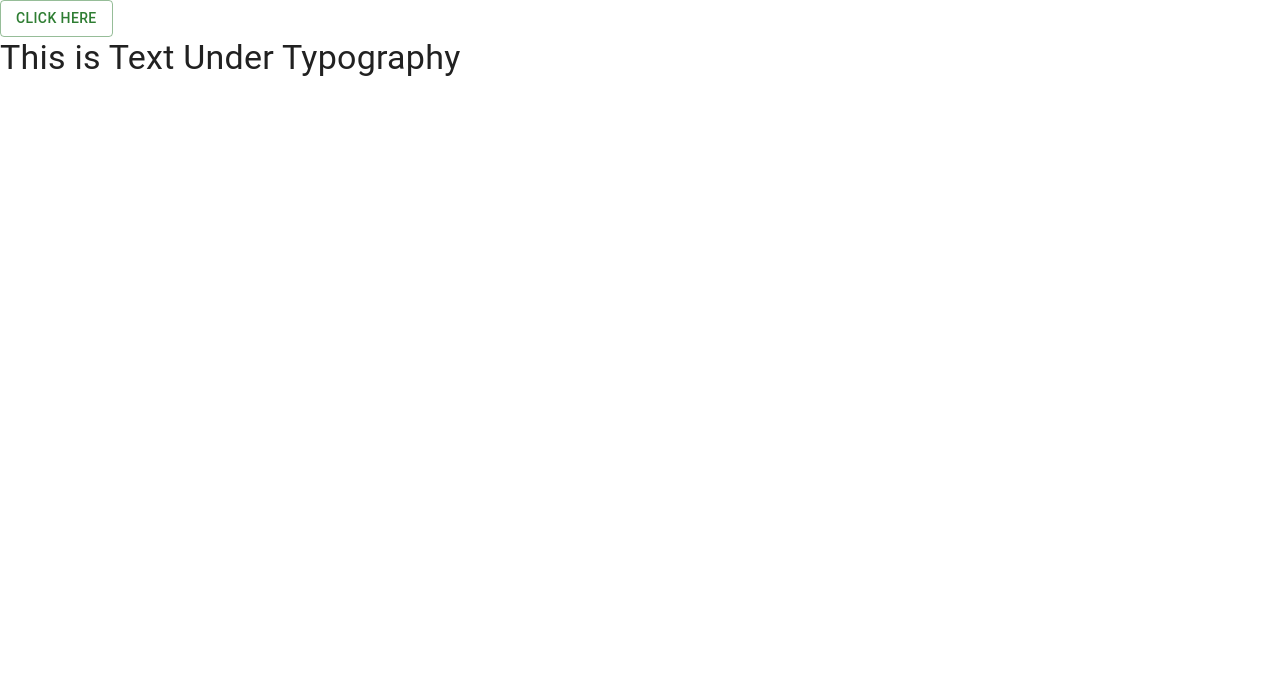
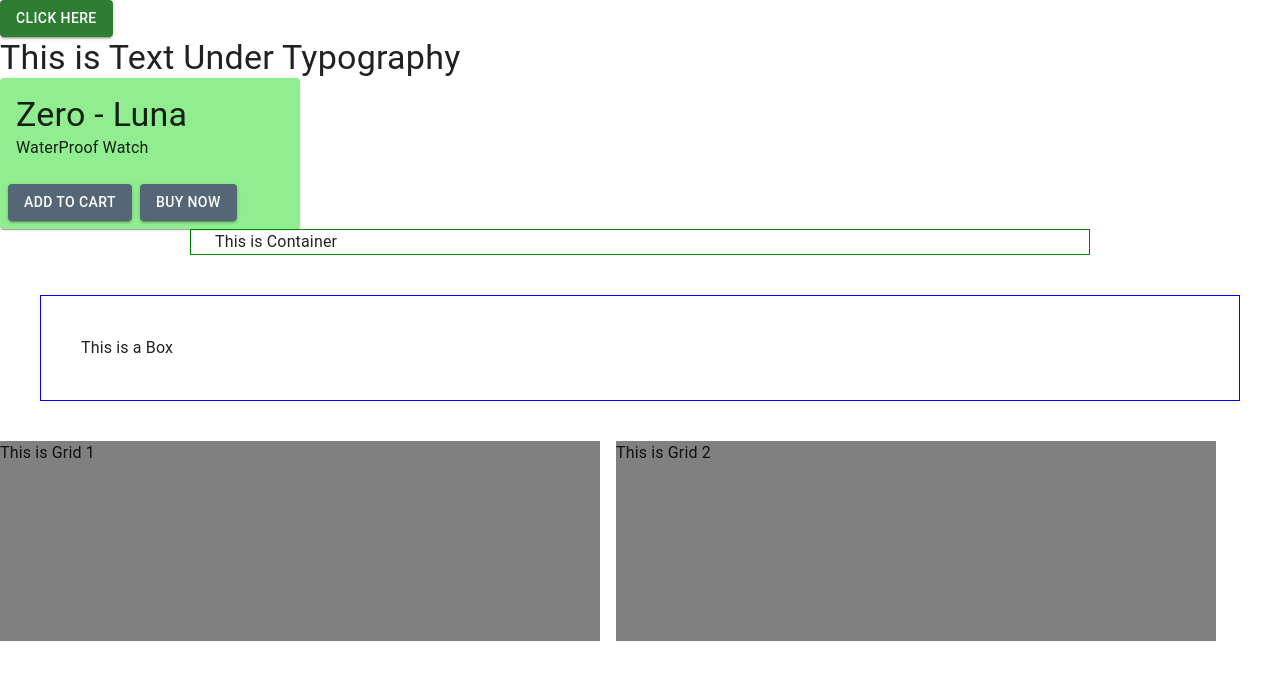
Before and after one commit to farazinam/2401E1, a React (Vite) app in the folder ADSE-I/reactapp/: page / in a window 1280 px wide. Shown: the top 680 px of the page. Built offline with nearby package versions, Linux system fonts and the light colour scheme.

Commit message:
Components and Layout Creation using Matarial UI

```diff
--- a/ADSE-I/reactapp/src/App.jsx
+++ b/ADSE-I/reactapp/src/App.jsx
@@ -8,6 +8,13 @@ import axios from 'axios';
 import Button from '@mui/material/Button';
 import Typography from '@mui/material/Typography';
 
+import Cards from '@mui/material/Card';
+import CardContent from '@mui/material/CardContent';
+import CardAction from '@mui/material/CardActions';
+
+import Container from '@mui/material/Container'
+import Box from '@mui/material/Box'
+import Grid from '@mui/material/Grid'
 
 //-------------- Day 1 ----------------
 
@@ -277,13 +284,43 @@ function App(){
     {/* <App3 /> */}
     {/* <FetchData /> */}
 
-    <Button variant='outlined' color='success'>
+    {/* ---- Componenets ---- */}
+
+    <Button variant='contained' color='success'>
       Click Here
     </Button>
 
     <Typography variant='h4'>
       This is Text Under Typography
     </Typography>
+
+    <Cards sx={{width: 300, backgroundColor: "lightgreen"}}>
+      <CardContent>
+        <Typography variant='h4'> Zero - Luna</Typography>
+        <Typography> WaterProof Watch </Typography>
+      </CardContent>
+      <CardAction>
+        <Button variant='contained'>ADD TO CART</Button>
+        <Button variant='contained'>Buy Now</Button>
+      </CardAction>
+    </Cards>
+
+    {/* ---- Layout ---- */}
+
+    <Container maxWidth="md" sx={{border: '1px solid green'}}>
+      This is Container
+    </Container>
+
+    <Box sx={{border: '1px solid blue', m:5, p:5}}>
+      This is a Box
+    </Box>
+
+    <Grid container spacing={2} sx={{display: 'flex'}}>
+      <Grid item xs={12} md={12} sx={{backgroundColor: 'gray', width: '600px', height: '200px'}} >This is Grid 1</Grid>
+      <Grid item xs={12} md={12} sx={{backgroundColor: 'gray', width: '600px'}}>This is Grid 2</Grid>
+    </Grid>
+
+
     </>
   )
 }
```
